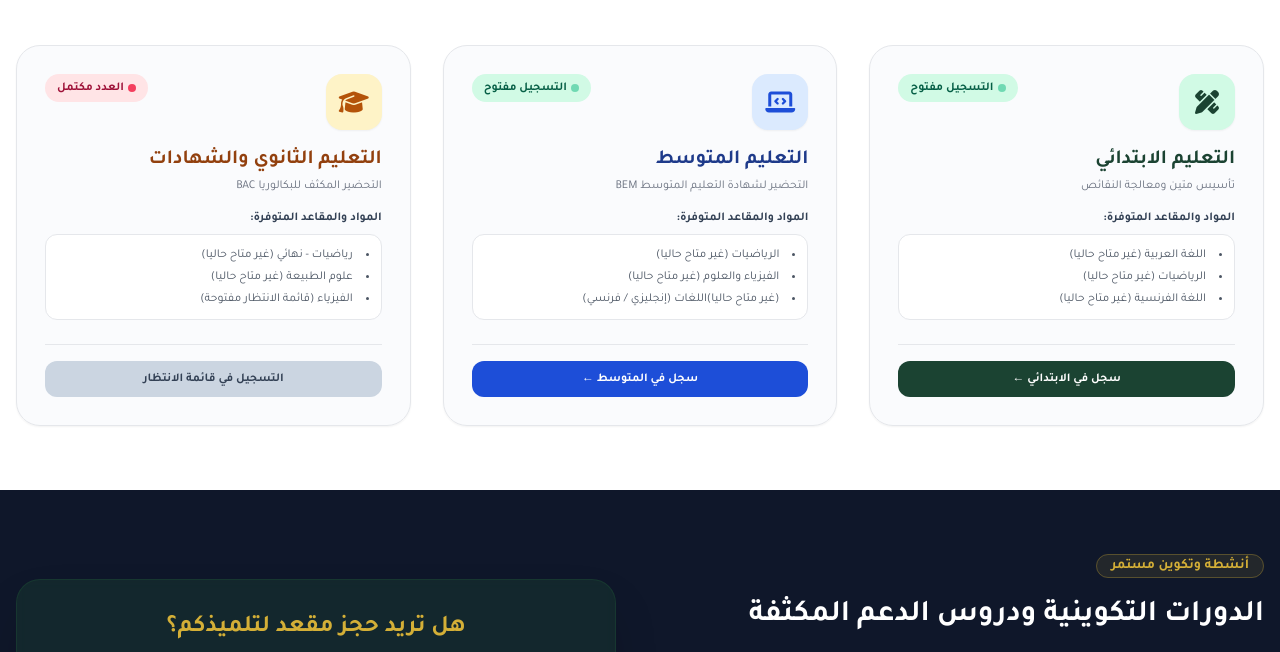
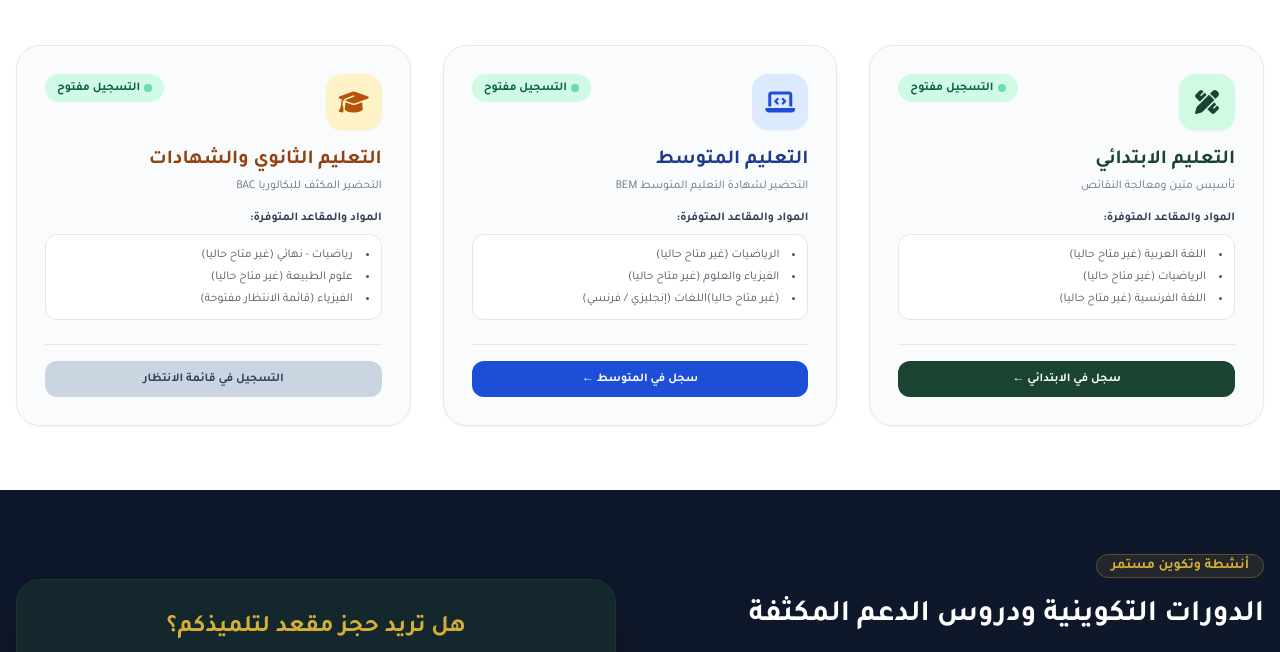
Before and after one commit to talhabb/mary-school, a plain HTML site: page index.html in a window 1280 px wide. Shown: the part 1358-2010 px from the top of the page. Drawn offline with nearby package versions, Linux system fonts and the light colour scheme.

Commit message:
Update index.html

```diff
--- a/index.html
+++ b/index.html
@@ -238,6 +238,9 @@
                                 <i class="fa-solid fa-pen-ruler"></i>
                             </div>
                             <!-- تحكم هنا: استبدال الكلاس والنص لفتح أو إغلاق التسجيل -->
+                           <!--  <span class="bg-emerald-100 text-emerald-800 text-xs font-bold px-3 py-1.5 rounded-full flex items-center gap-1">
+                                <span class="w-2 h-2 rounded-full bg-emerald-500 animate-pulse"></span> التسجيل مفتوح
+                            </span> -->
                             <span class="bg-emerald-100 text-emerald-800 text-xs font-bold px-3 py-1.5 rounded-full flex items-center gap-1">
                                 <span class="w-2 h-2 rounded-full bg-emerald-500 animate-pulse"></span> التسجيل مفتوح
                             </span>
@@ -296,8 +299,12 @@
                                 <i class="fa-solid fa-graduation-cap"></i>
                             </div>
                             <!-- مثال على إغلاق التسجيل أو اكتمال العدد -->
-                            <span class="bg-rose-100 text-rose-800 text-xs font-bold px-3 py-1.5 rounded-full flex items-center gap-1">
+                             <!-- <span class="bg-rose-100 text-rose-800 text-xs font-bold px-3 py-1.5 rounded-full flex items-center gap-1">
                                 <span class="w-2 h-2 rounded-full bg-rose-500"></span> العدد مكتمل
+                            </span>
+                             -->
+                            <span class="bg-emerald-100 text-emerald-800 text-xs font-bold px-3 py-1.5 rounded-full flex items-center gap-1">
+                                <span class="w-2 h-2 rounded-full bg-emerald-500 animate-pulse"></span> التسجيل مفتوح
                             </span>
                         </div>
                         <h3 class="text-xl font-bold text-amber-800">التعليم الثانوي والشهادات</h3>
```
